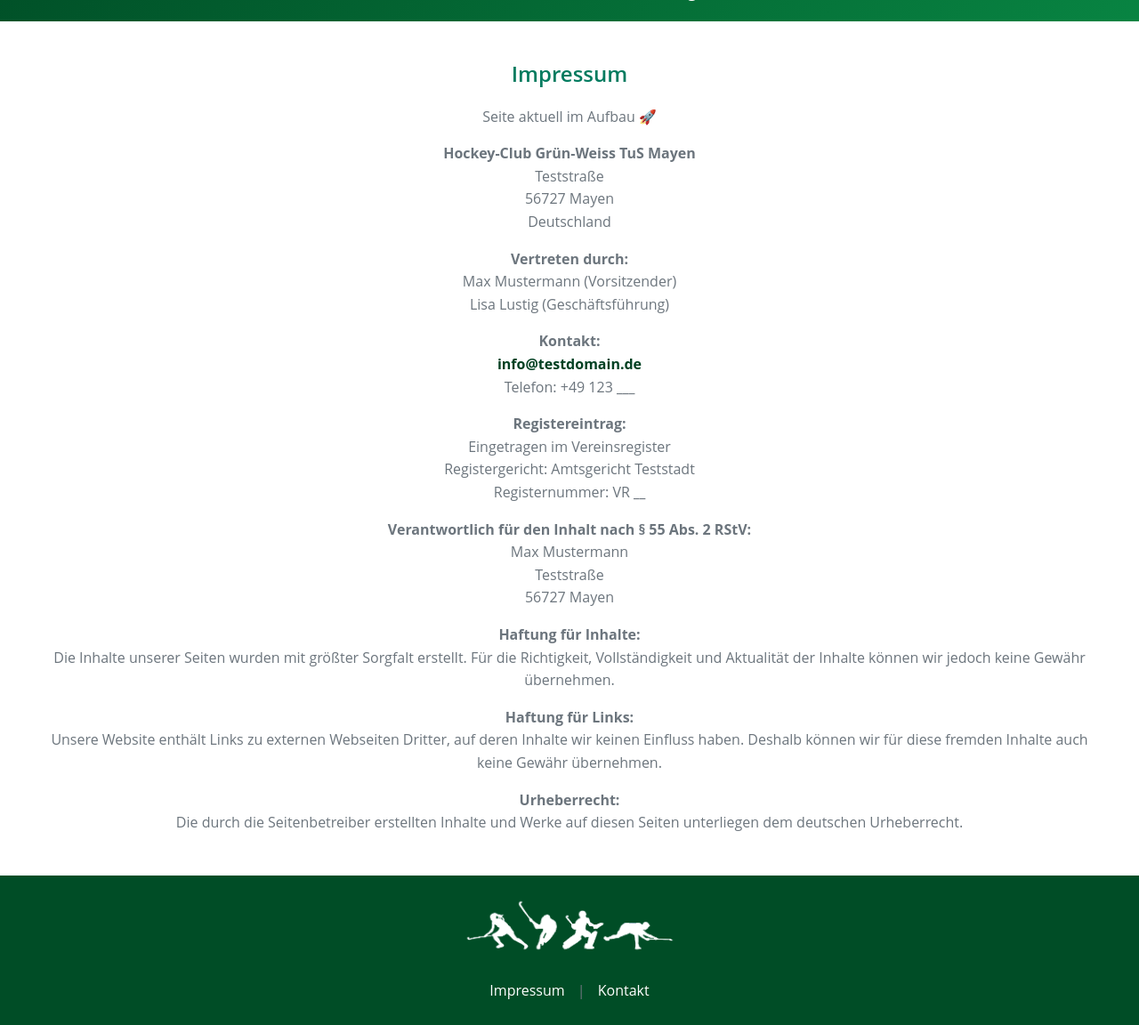
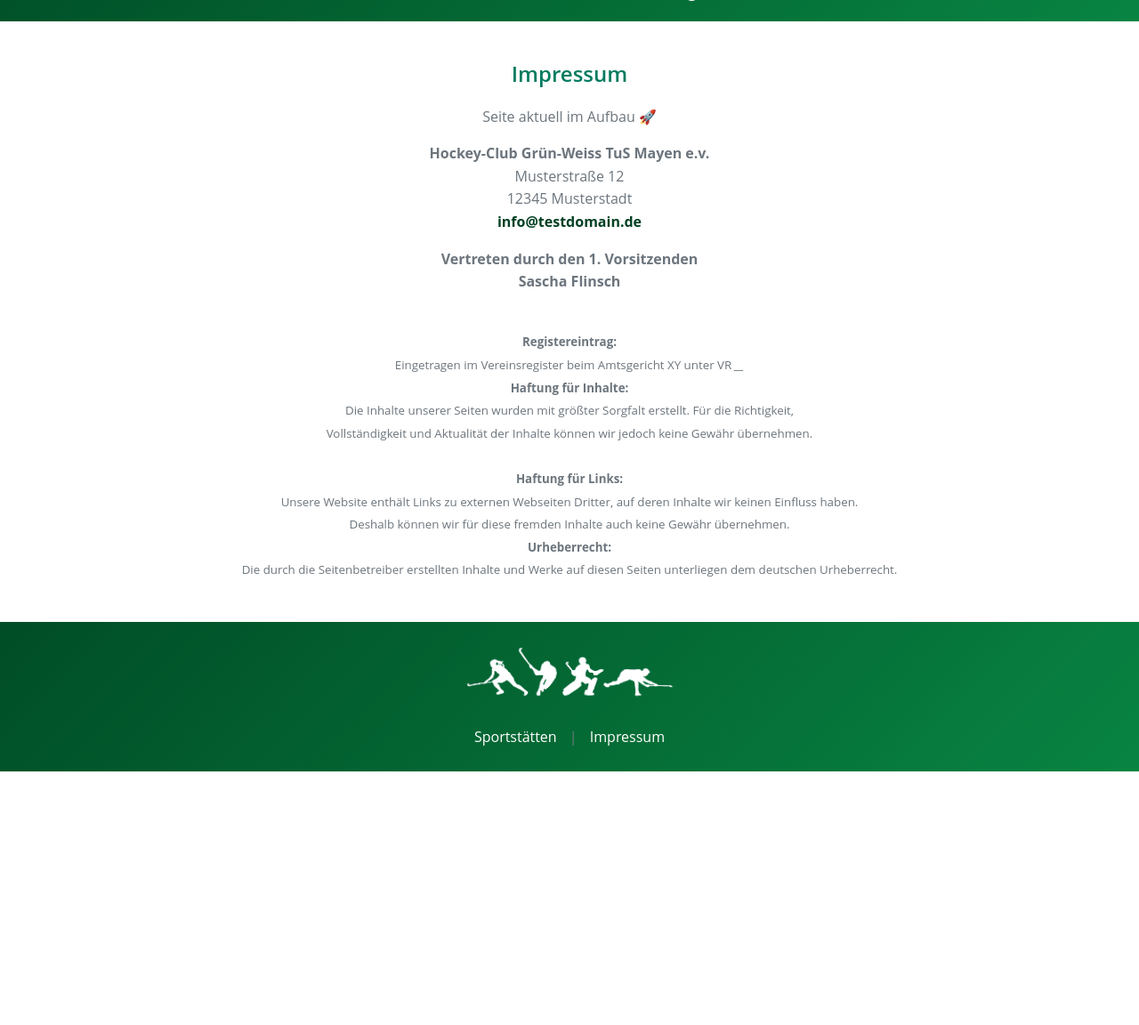
Before and after one commit to hockey-mayen/hockey-mayen.github.io, a Jekyll site: the page built from impressum.md, in a window 1280 px wide, cut to the strip 107-1259 px from the top of the page. Shown: the whole strip at 89% size. Built offline with Jekyll 4.4.1, drawn with Linux system fonts in a browser that asks for light colours; after the commit the page ends 974 px from its top, so only the background shows below that.

Commit message:
further commit jekyll now

```diff
--- a/_includes/footer.html
+++ b/_includes/footer.html
@@ -2,8 +2,8 @@
     <div class="footer-content">
         <img src="/assets/images/hockey-mayen-white.png" alt="Hockey Mayen Logo" class="footer-logo">
         <p>
-            <a href="/impressum">Impressum</a> |
-            <a href="/kontakt">Kontakt</a>
+            <a href="/sportstaetten">Sportstätten</a> |
+            <a href="/impressum">Impressum</a>
         </p>
     </div>
 </footer>
--- a/assets/css/footer.css
+++ b/assets/css/footer.css
@@ -1,5 +1,5 @@
 footer {
-    background-color: #004d26; /* Dunkelgrün */
+    background: linear-gradient(135deg, #004d26, #088442);
     color: white; /* Standardfarbe für den Text */
     text-align: center;
     padding: 20px 10px;
--- a/assets/css/global.css
+++ b/assets/css/global.css
@@ -38,3 +38,9 @@ iframe {
     text-decoration: underline;
     color: #014022 !important; /* Etwas dunkleres Grün beim Hover */
 }
+
+.small-text {
+    font-size: 14px; /* Kleinere Schriftgröße */
+    color: #555; /* Dezentes Grau für bessere Lesbarkeit */
+    line-height: 1.5; /* Zeilenhöhe für bessere Lesbarkeit */
+}
--- a/impressum.md
+++ b/impressum.md
@@ -8,34 +8,30 @@ permalink: /impressum/
 
 Seite aktuell im Aufbau 🚀
 
-**Hockey-Club Grün-Weiss TuS Mayen**
-Teststraße
-56727 Mayen
-Deutschland
+**Hockey-Club Grün-Weiss TuS Mayen e.v.**
+Musterstraße 12
+12345 Musterstadt
+<span class="email-highlight"><a href="mailto:info@testdomain.de">info@testdomain.de</a></span>
 
-**Vertreten durch:**
-Max Mustermann (Vorsitzender)
-Lisa Lustig (Geschäftsführung)
 
-**Kontakt:**
-<span class="email-highlight"><a href="mailto:info@testdomain.de">info@testdomain.de</a></span>
-Telefon: +49 123 _______
+**Vertreten durch den 1. Vorsitzenden
+Sascha Flinsch**
 
+<small>
 **Registereintrag:**
-Eingetragen im Vereinsregister
-Registergericht: Amtsgericht Teststadt
-Registernummer: VR ______
-
-**Verantwortlich für den Inhalt nach § 55 Abs. 2 RStV:**
-Max Mustermann
-Teststraße
-56727 Mayen
-
+Eingetragen im Vereinsregister beim Amtsgericht XY unter VR ____
+</small>
+<small>
 **Haftung für Inhalte:**
-Die Inhalte unserer Seiten wurden mit größter Sorgfalt erstellt. Für die Richtigkeit, Vollständigkeit und Aktualität der Inhalte können wir jedoch keine Gewähr übernehmen.
-
+Die Inhalte unserer Seiten wurden mit größter Sorgfalt erstellt. Für die Richtigkeit,
+Vollständigkeit und Aktualität der Inhalte können wir jedoch keine Gewähr übernehmen.
+</small>
+<small>
 **Haftung für Links:**
-Unsere Website enthält Links zu externen Webseiten Dritter, auf deren Inhalte wir keinen Einfluss haben. Deshalb können wir für diese fremden Inhalte auch keine Gewähr übernehmen.
-
+Unsere Website enthält Links zu externen Webseiten Dritter, auf deren Inhalte wir keinen Einfluss haben.
+Deshalb können wir für diese fremden Inhalte auch keine Gewähr übernehmen.
+</small>
+<small>
 **Urheberrecht:**
 Die durch die Seitenbetreiber erstellten Inhalte und Werke auf diesen Seiten unterliegen dem deutschen Urheberrecht.
+</small>
```
Also changed, not shown: _data/kontakt.json (deleted, +0 -12 lines), _data/sportstaetten.json (+7 -6 lines), kontakt.md (deleted, +0 -35 lines), sportstaetten.md (added, +17 -0 lines).
